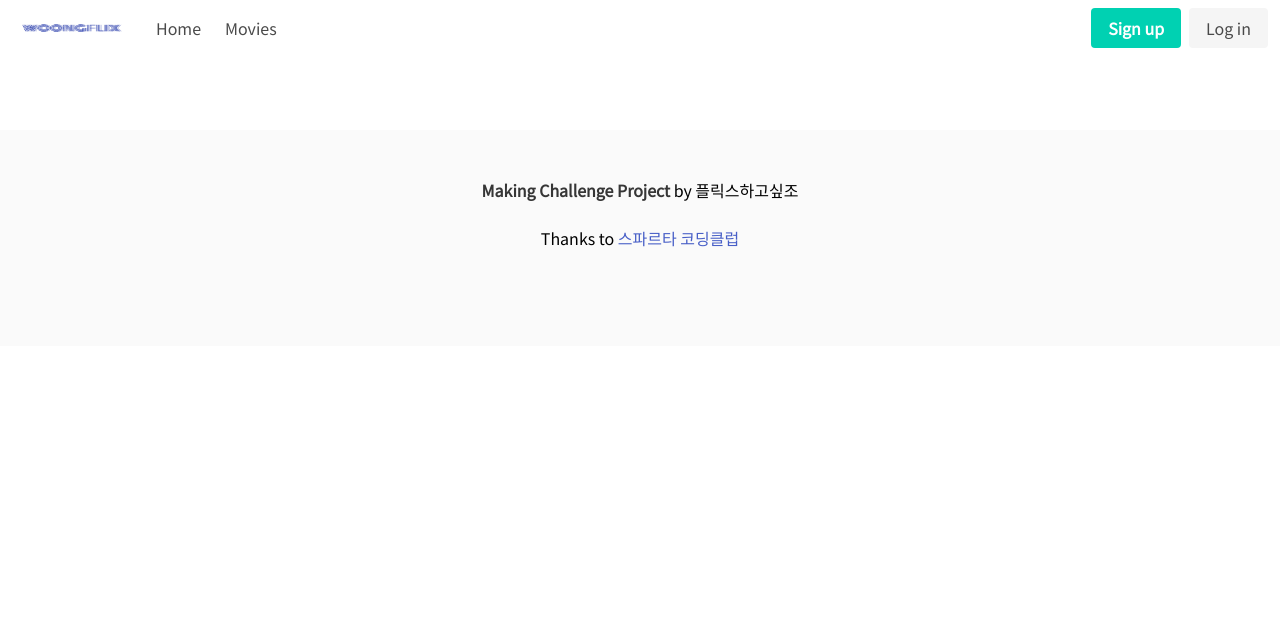
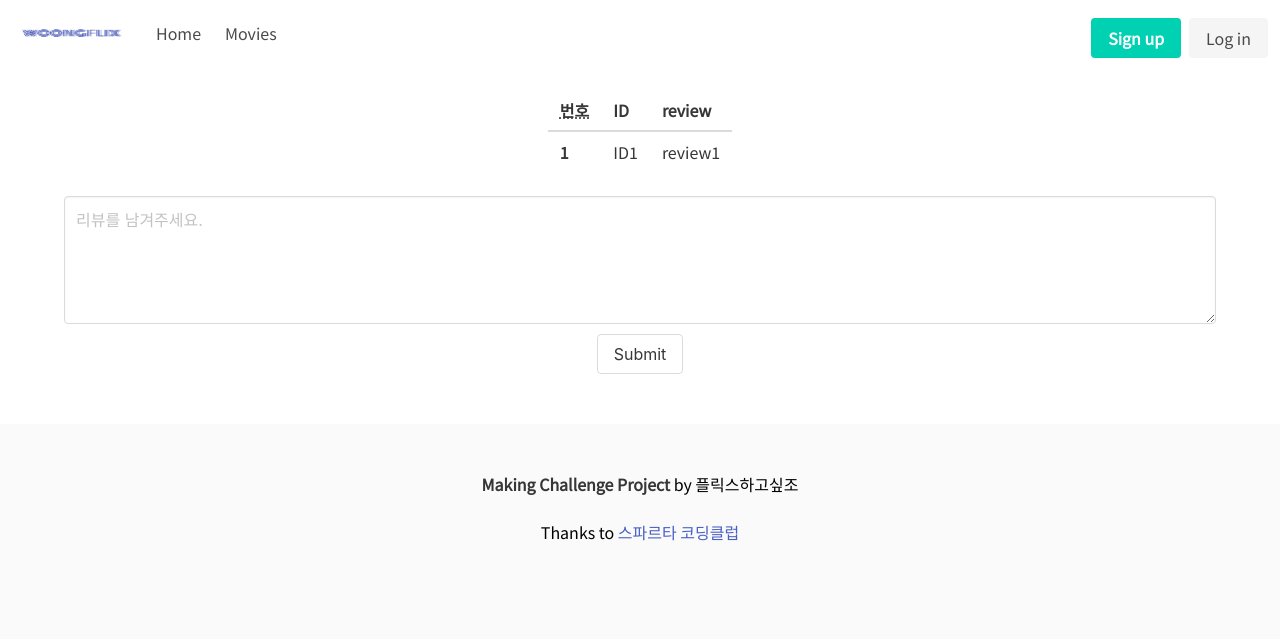
Before and after one commit to making-challenge-7-1/tmm, a Flask app: page /detail in a window 1280 px wide. Shown: the top 639 px of the page. Run offline with Flask 2, Linux system fonts and the light colour scheme; data that the repository does not hold is empty; some libraries are stand-ins or nearby versions.

Commit message:
review table,contents영역

```diff
--- a/app.py
+++ b/app.py
@@ -5,12 +5,12 @@ import random
 
 app = Flask(__name__)
 
-# client = MongoClient('mongodb://test:test@52.79.33.194', 27017)
-# db = client.dbsparta
+client = MongoClient('mongodb://test:test@52.79.33.194', 27017)
+db = client.dbsparta
 
-client = MongoClient("localhost", 27017)
+# client = MongoClient("localhost", 27017)
 
-db = client.dbMovie
+# db = client.dbMovie
 movieList = db.tp7
 review = db.review
 
--- a/static/css/style.css
+++ b/static/css/style.css
@@ -7,6 +7,9 @@ body {
 
 .boxPadding {
   padding-left: 220px;
+}
+.button{
+  margin-top: 10px;
 }
 a:hover {
   text-decoration: none;
--- a/templates/detail.html
+++ b/templates/detail.html
@@ -1,6 +1,26 @@
 {% extends "base.html" %} {% block main %}
 
 <div id="movie_detail" class="content is-medium"></div>
+
+    <table class="table">
+  <thead>
+    <tr>
+      <th><abbr title="Position">번호</abbr></th>
+      <th>ID</th>
+      <th>review</th>
+    </tr>
+  </thead>
+  <tbody>
+    <tr>
+      <th>1</th>
+      <td>ID1</td>
+      <td>review1</td>
+    </tr>
+  </tbody>
+</table>
+
+    <textarea class="textarea" placeholder="리뷰를 남겨주세요."></textarea>
+    <button class="button">Submit</button>
 
 <!-- custom script -->
 {% block javascript %}
--- a/templates/login.html
+++ b/templates/login.html
@@ -1,4 +1,5 @@
 {% extends "base.html" %}
+{% block main %}
 <div class="field">
   <p class="control has-icons-left has-icons-right">
     <input class="input" type="text" placeholder="Id" />
@@ -23,5 +24,5 @@
     <button class="button is-success" href="/">Login</button>
   </p>
 </div>
-
+<script src="./static/scripts/register.js"></script>
 {% endblock %}
```
Also changed, not shown: static/scripts/register.js (+5 -2 lines).
